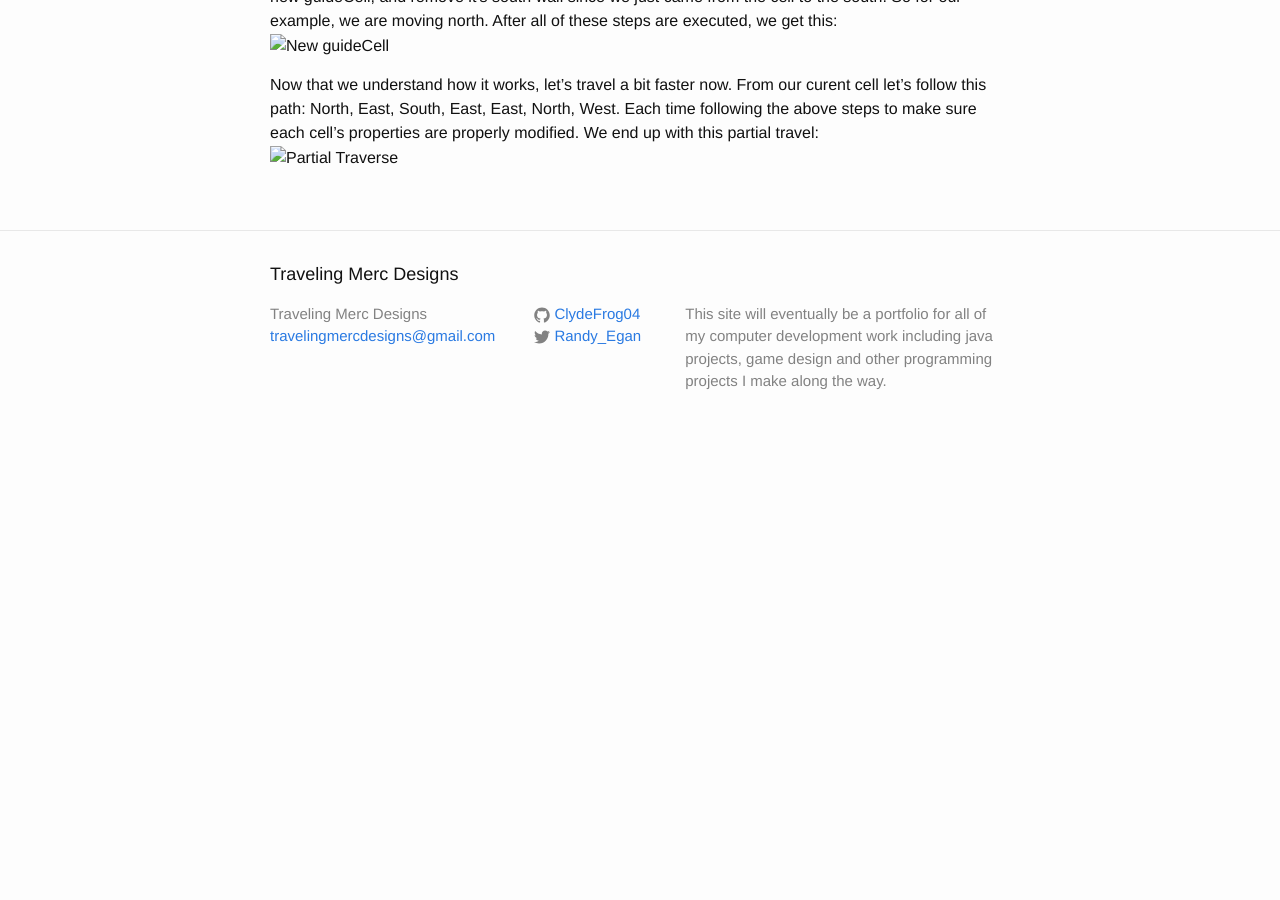
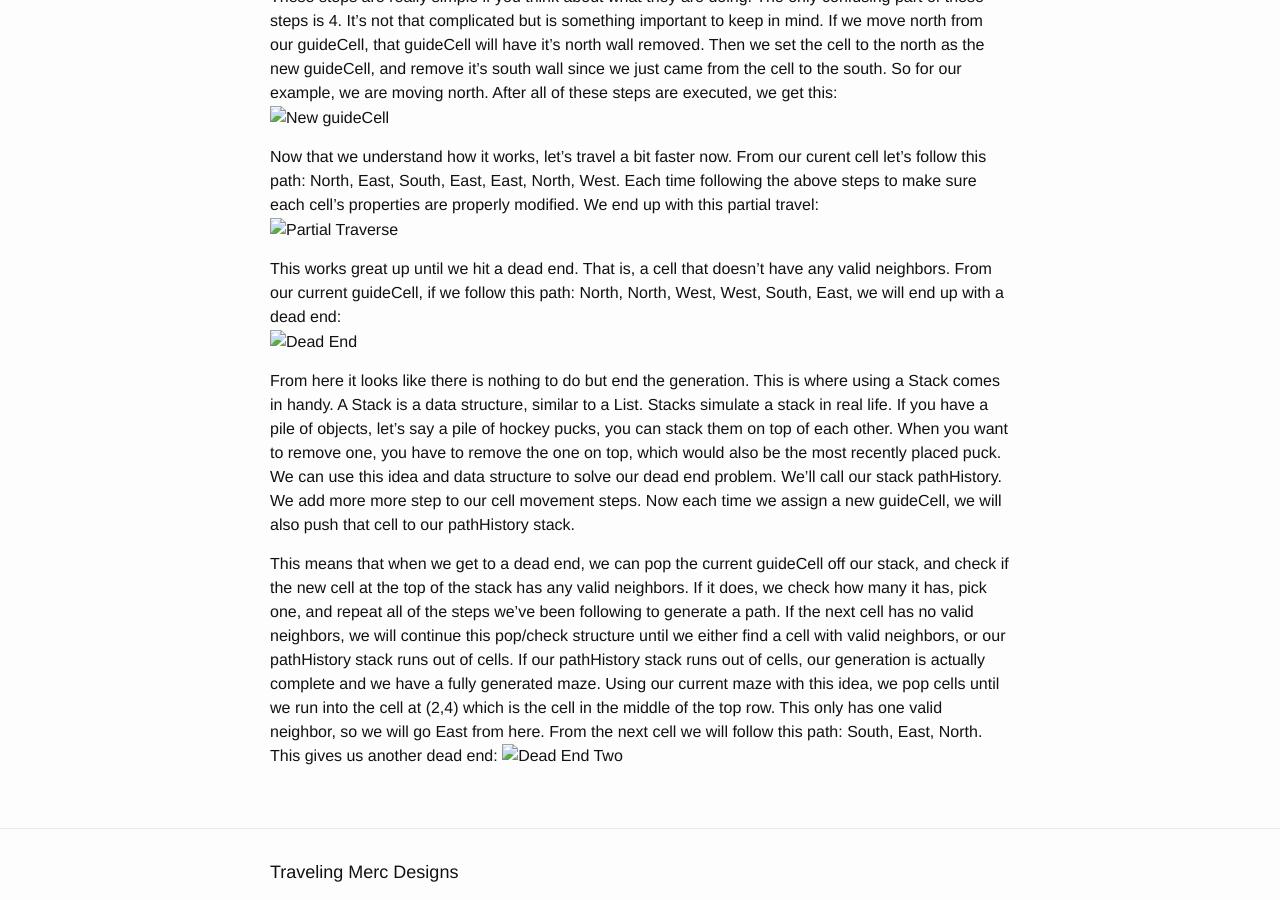
Before and after one commit to ClydeFrog04/ClydeFrog04.github.io, a Jekyll site: the page built from PenguinLabyrinth.md, in a window 1280 px wide and 900 px high, scrolled down 1960 px. Built offline with Jekyll 4.4.1, drawn with Linux system fonts in a browser that asks for light colours; before the commit the page ends 2413 px from its top, so only the background shows below that; some of the changed text lies outside the part shown.

Commit message:
Update through dead end two

```diff
--- a/PenguinLabyrinth.md
+++ b/PenguinLabyrinth.md
@@ -4,7 +4,7 @@ title: Penguin Labyrinth
 permalink: /PenguinLabyrinth/
 ---
 
-This page is going to be dedicated to walking through the development of my 2D Penguin Labyrinth game I made this past semester.
+This page is going to be dedicated to walking through the development of my 2D Penguin Labyrinth game I made for school. This post will help anyone interested in game development to understand the process. It will also prove helpful for anyone looking for a maze generation implementation in Unity. When I started this project I was surprised how little reference there is out there for this particular problem.
 
 In this post I will cover:
 1. Algorithm Development
@@ -56,3 +56,11 @@ These steps are really simple if you think about what they are doing. The only c
 
 Now that we understand how it works, let's travel a bit faster now. From our curent cell let's follow this path: North, East, South, East, East, North, West. Each time following the above steps to make sure each cell's properties are properly modified. We end up with this partial travel:
 ![Partial Traverse](images/MazeGame/PartialPathTraverse.png)
+
+This works great up until we hit a dead end. That is, a cell that doesn't have any valid neighbors. From our current guideCell, if we follow this path: North, North, West, West, South, East, we will end up with a dead end:
+![Dead End](images/MazeGame/DeadEnd.png)
+
+From here it looks like there is nothing to do but end the generation. This is where using a Stack comes in handy. A Stack is a data structure, similar to a List. Stacks simulate a stack in real life. If you have a pile of objects, let's say a pile of hockey pucks, you can stack them on top of each other. When you want to remove one, you have to remove the one on top, which would also be the most recently placed puck. We can use this idea and data structure to solve our dead end problem. We'll call our stack pathHistory. We add more more step to our cell movement steps. Now each time we assign a new guideCell, we will also push that cell to our pathHistory stack.
+
+This means that when we get to a dead end, we can pop the current guideCell off our stack, and check if the new cell at the top of the stack has any valid neighbors. If it does, we check how many it has, pick one, and repeat all of the steps we've been following to generate a path. If the next cell has no valid neighbors, we will continue this pop/check structure until we either find a cell with valid neighbors, or our pathHistory stack runs out of cells. If our pathHistory stack runs out of cells, our generation is actually complete and we have a fully generated maze. Using our current maze with this idea, we pop cells until we run into the cell at (2,4) which is the cell in the middle of the top row. This only has one valid neighbor, so we will go East from here. From the next cell we will follow this path: South, East, North. This gives us another dead end:
+![Dead End Two](images/MazeGame/DeadEndTwo.png)
```
Also changed, not shown: images/MazeGame/DeadEnd.png (added), images/MazeGame/DeadEndTwo.png (added).
